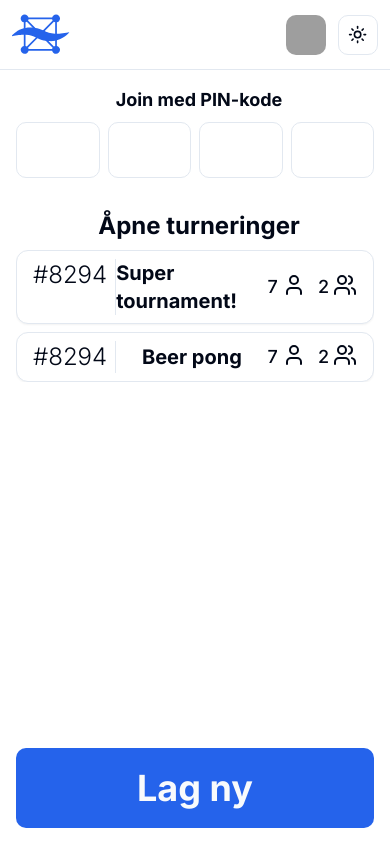
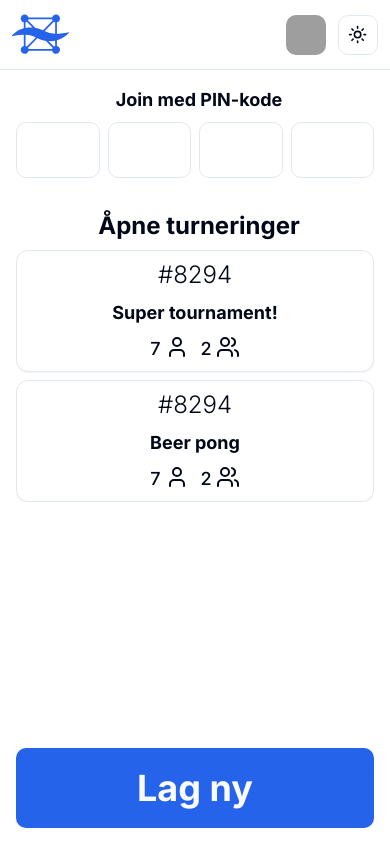
Before and after one commit to TIHLDE/Blitzed, a Next.js app: page /tournament in a window 390 px wide. Shown: the top 844 px of the page. Built offline with nearby package versions, Linux system fonts and the light colour scheme; grey boxes are pictures that could not be loaded.

Commit message:
Responsive design on tournament card

```diff
--- a/app/tournament/page.tsx
+++ b/app/tournament/page.tsx
@@ -31,12 +31,12 @@ interface TournameCardProps {
 
 function TournamentCard({ tournament }: TournameCardProps) {
   return (
-    <Card className="flex flex-row justify-between items-center w-full px-4 py-2">
+    <Card className="flex flex-col sm:flex-row justify-between items-center w-full px-4 py-2 gap-2">
       <div className="text-2xl font-light flex h-full gap-2">
         #{tournament.id}
-        <Separator orientation="vertical" className="m-0" />
+        <Separator orientation="vertical" className="m-0 hidden sm:block" />
       </div>
-      <div className="text-xl font-bold">{tournament.name}</div>
+      <div className="text-lg font-bold">{tournament.name}</div>
       <TournamentDetails tournament={tournament} />
     </Card>
   );
```
